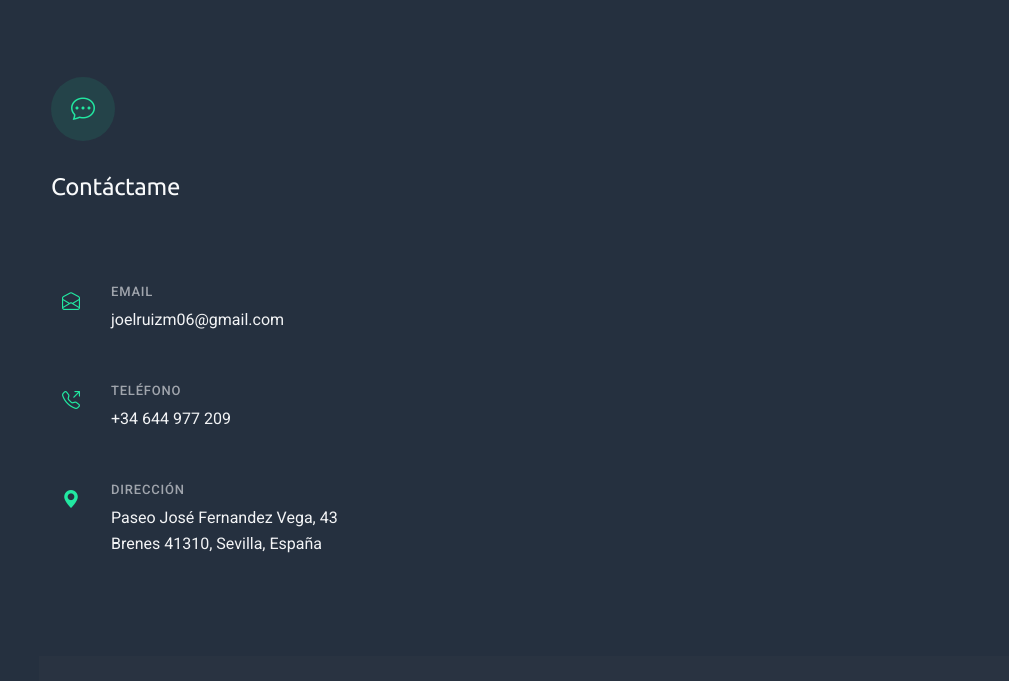
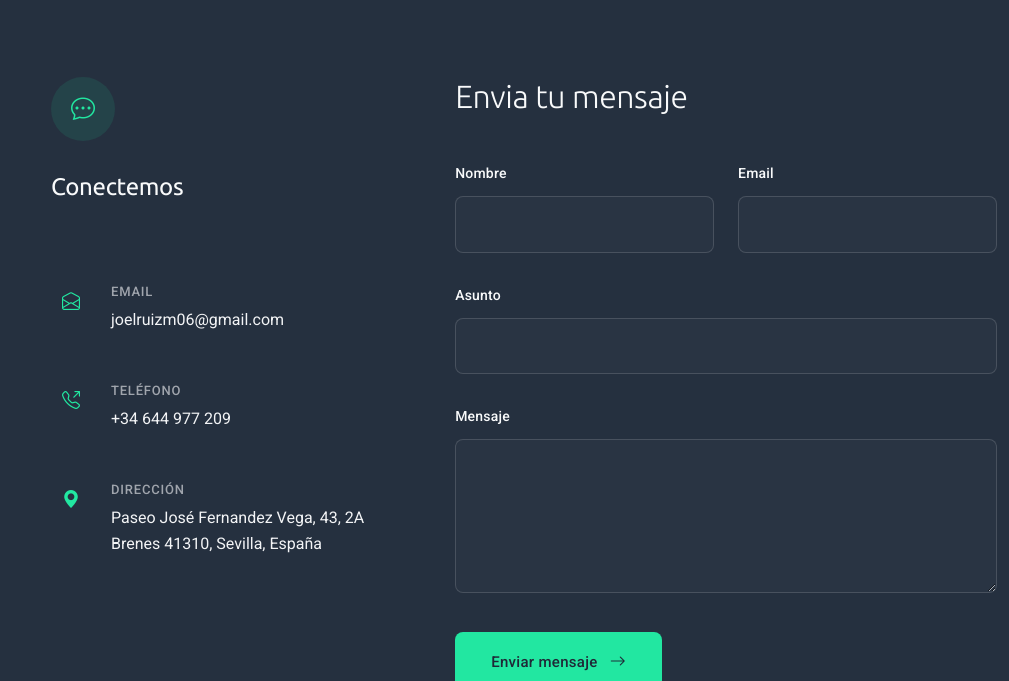
Before and after one commit to JoelRuiz06/Mi-Portfolio, a plain HTML site: page index.html in a window 1280 px wide. Shown: the part 8446-9127 px from the top of the page, without its empty margins (271-1280 px from the left). Drawn offline with Linux system fonts and the light colour scheme.

Commit message:
añadido formulario

```diff
--- a/index.html
+++ b/index.html
@@ -826,7 +826,7 @@
                 <i class="bi bi-chat-dots"></i>
               </div>
               <div class="info-content">
-                <h4>Contáctame</h4>
+                <h4>Conectemos</h4>
               </div>
             </div>
 
@@ -858,9 +858,53 @@
                 </div>
                 <div class="detail-content">
                   <span class="detail-label">Dirección</span>
-                  <span class="detail-value">Paseo José Fernandez Vega, 43<br>Brenes 41310, Sevilla, España</span>
+                  <span class="detail-value">Paseo José Fernandez Vega, 43, 2A<br>Brenes 41310, Sevilla, España</span>
                 </div>
               </div>
+
+            </div>
+
+          </div>
+
+          <div class="col-lg-7">
+            <div class="form-wrapper">
+              <div class="form-header">
+                <h3>Envia tu mensaje</h3>
+              </div>
+
+              <form>
+
+                <div class="row">
+                  <div class="col-md-6">
+                    <div class="form-group">
+                      <label>Nombre</label>
+                      <input type="text" name="name" required="">
+                    </div>
+                  </div>
+                  <div class="col-md-6">
+                    <div class="form-group">
+                      <label>Email</label>
+                      <input type="email" name="email" required="">
+                    </div>
+                  </div>
+                </div>
+
+                <div class="form-group">
+                  <label>Asunto</label>
+                  <input type="text" name="subject" required="">
+                </div>
+
+                <div class="form-group">
+                  <label for="projectMessage">Mensaje</label>
+                  <textarea name="message" id="projectMessage" rows="5" required=""></textarea>
+                </div>
+
+                <button type="submit" class="submit-btn">
+                  <span>Enviar mensaje</span>
+                  <i class="bi bi-arrow-right"></i>
+                </button>
+
+              </form>
 
             </div>
 
```
